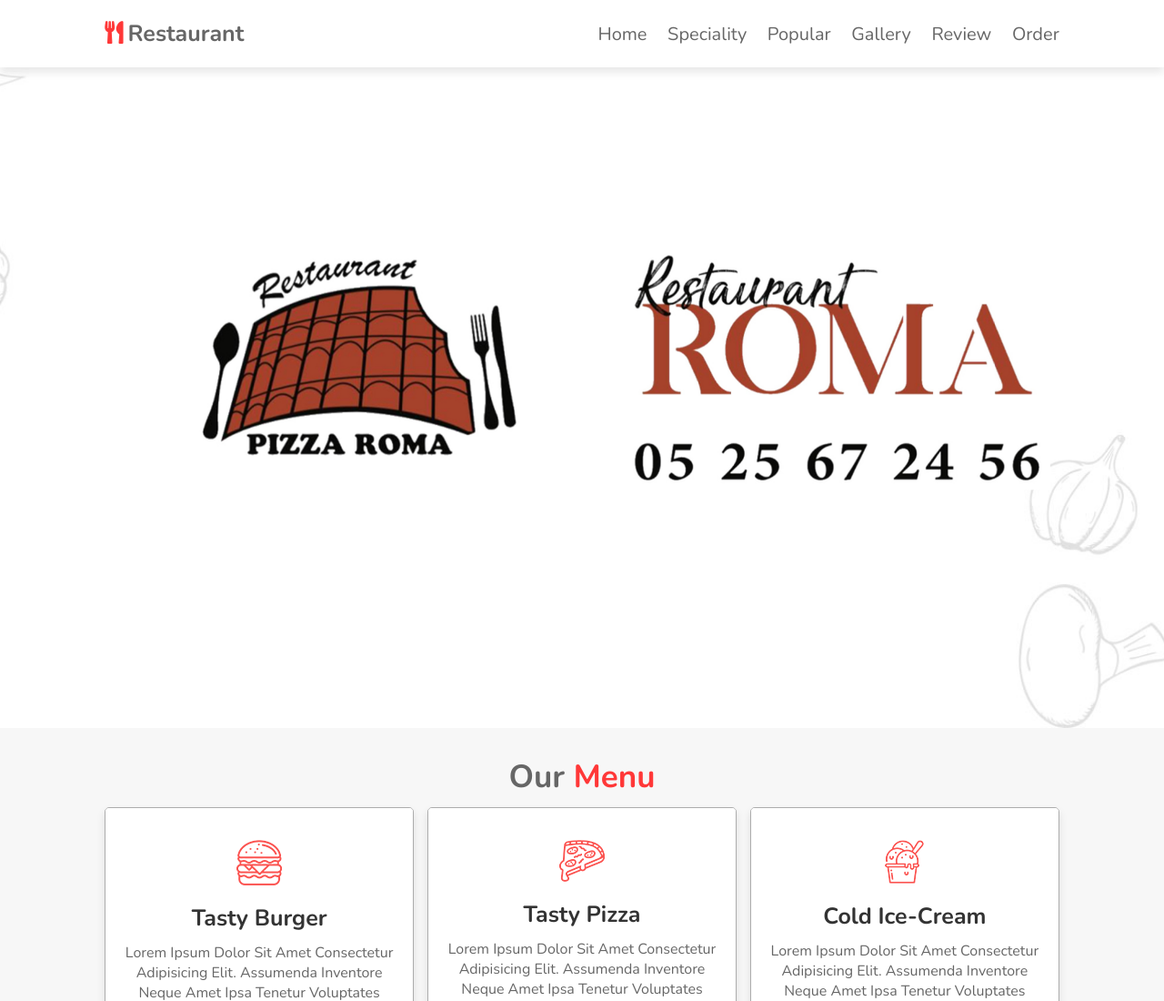
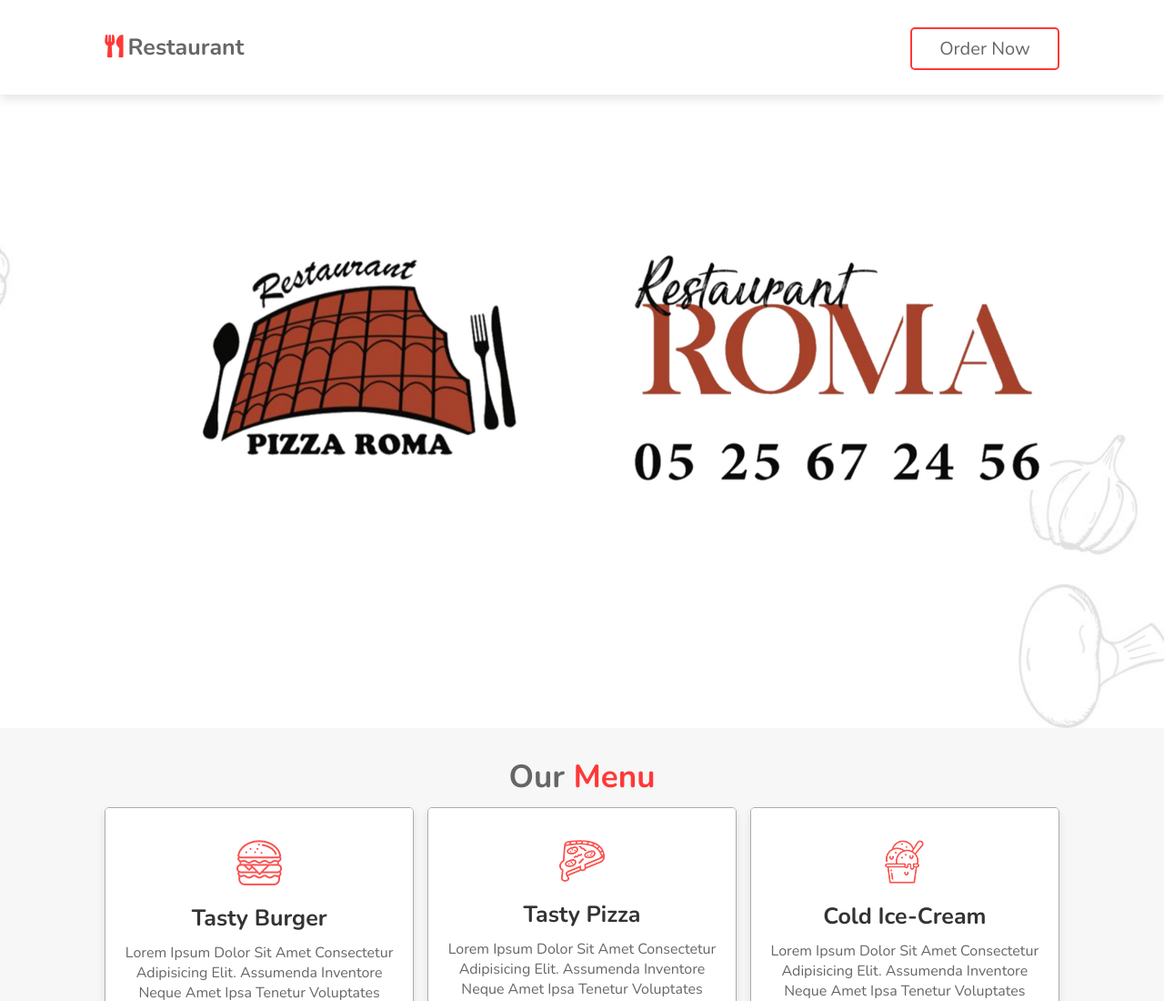
Before and after one commit to ayoubmarka/kp, a plain HTML site: page index.html in a window 1280 px wide. Shown: the top 1100 px of the page at 91% size. Drawn offline with nearby package versions, Linux system fonts and the light colour scheme.

Commit message:
Update index.html

```diff
--- a/index.html
+++ b/index.html
@@ -23,12 +23,12 @@
     <div id="menu-bar" class="fas fa-bars"></div>
 
     <nav class="navbar">
-        <a href="#home">home</a>
-        <a href="#speciality">speciality</a>
-        <a href="#popular">popular</a>
-        <a href="#gallery">gallery</a>
-        <a href="#review">review</a>
-        <a href="#order">order</a>
+        <a href="#home"></a>
+        <a href="#speciality"></a>
+        <a href="#popular"></a>
+        <a href="#gallery"></a>
+        <a href="#review"></a>
+        <a href="#order"><a href="index.html" class="btn">order now</a></a>
     </nav>
 
 </header>
```
